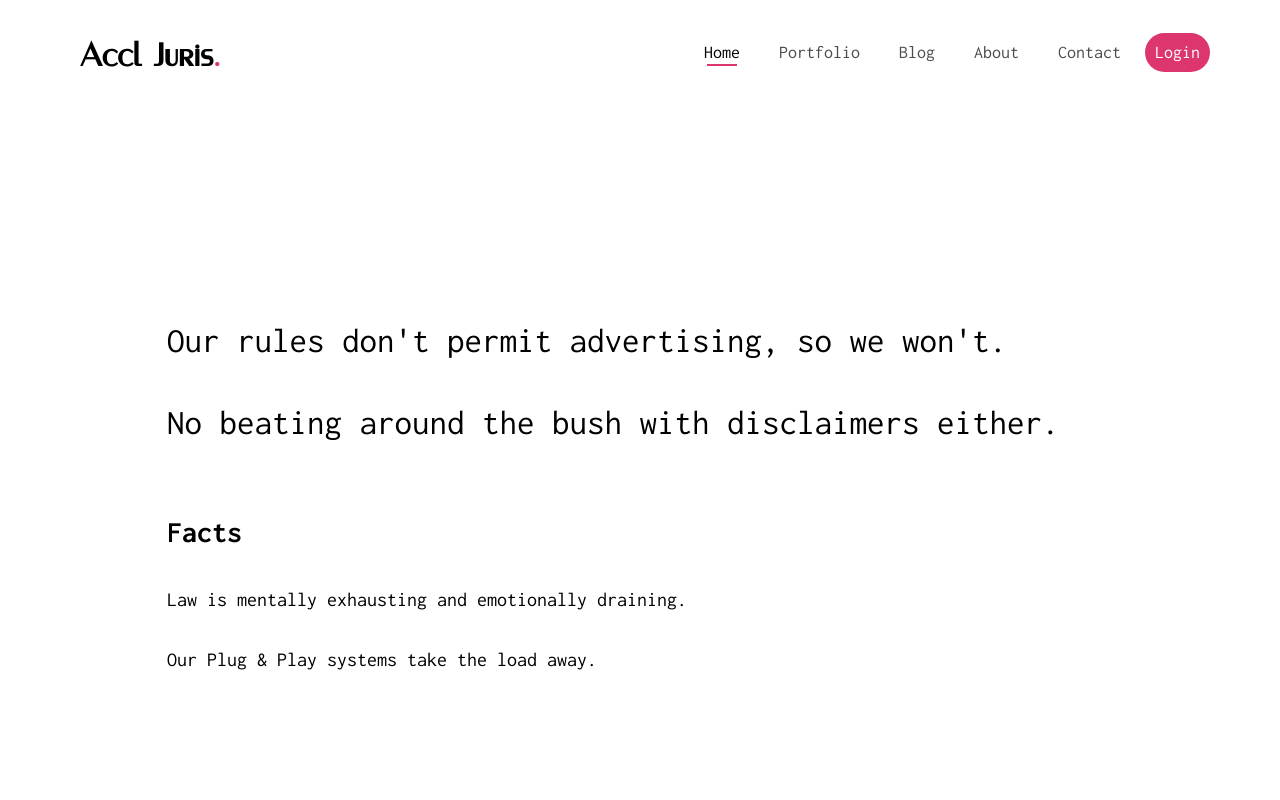
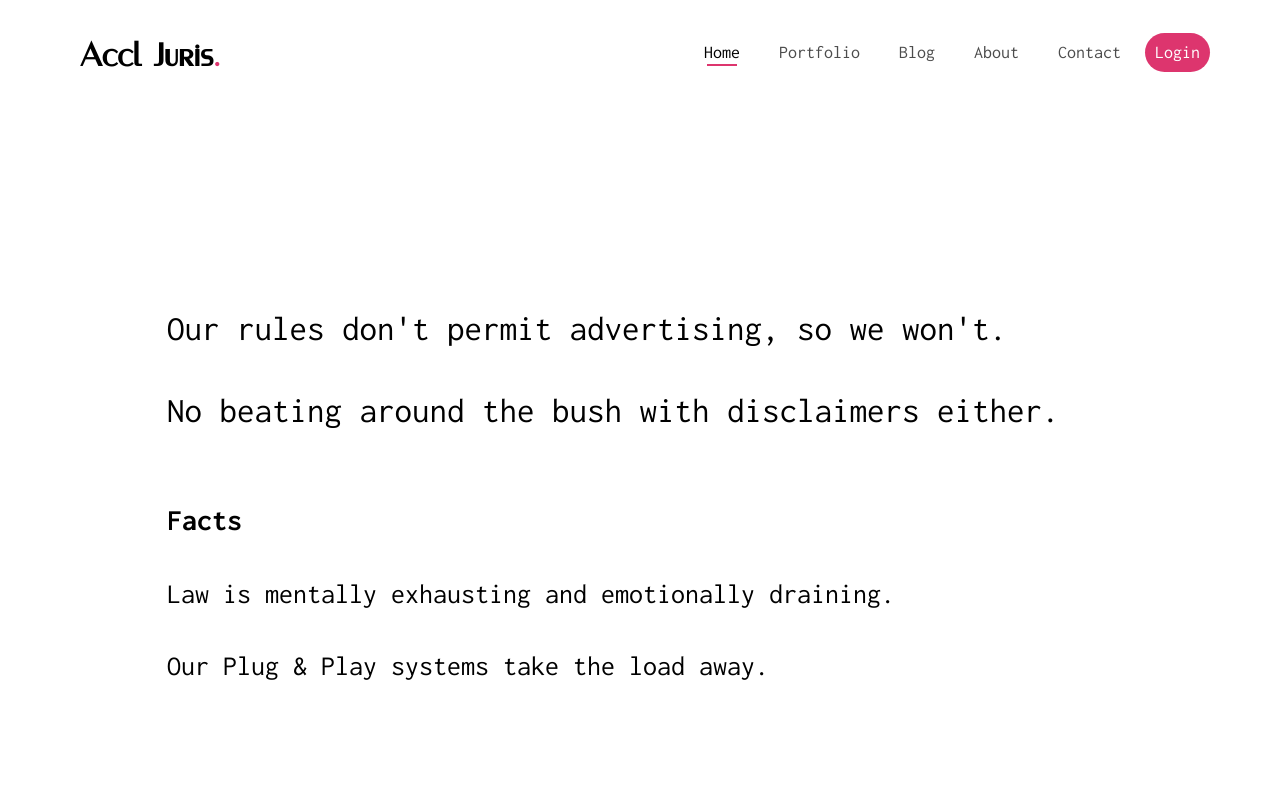
Before and after one commit to ishasharmadev/AcclJuris, a plain HTML site: page index.html in a window 1280 px wide. Shown: the top 800 px of the page. Drawn offline with Linux system fonts and the light colour scheme; files whose address does not match are found by name.

Commit message:
Changing banner font size

```diff
--- a/index.html
+++ b/index.html
@@ -92,8 +92,8 @@
 							<h2 style="font-size: 35px;">No beating around the bush with disclaimers either.</h2>
 							<br>
 							<h2 style = "font-size: 30px; font-family: 'Inconsolata';"><strong>Facts</strong></h2>
-							<h2>Law is mentally exhausting and emotionally draining.</h2>
-							<h2>Our Plug & Play systems take the load away.</h2>
+							<h2 style="font-size: 28px;">Law is mentally exhausting and emotionally draining.</h2>
+							<h2 style = "font-size: 28px;">Our Plug & Play systems take the load away.</h2>
 						</div>
 					</div>
 				</div>
```
